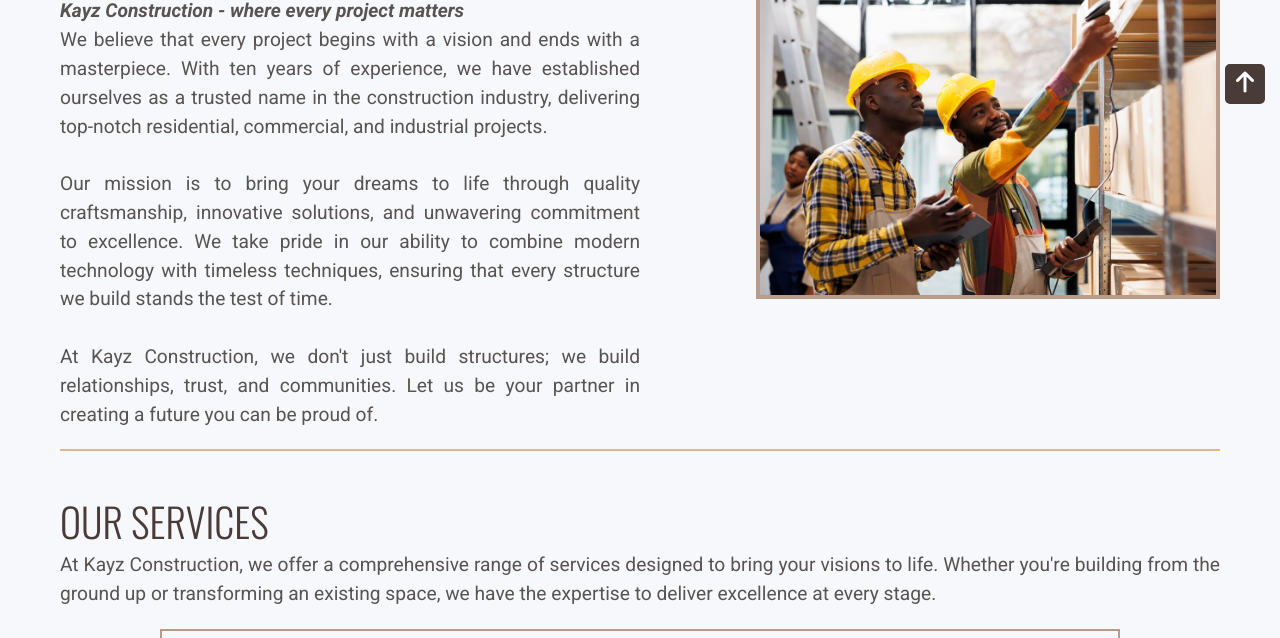
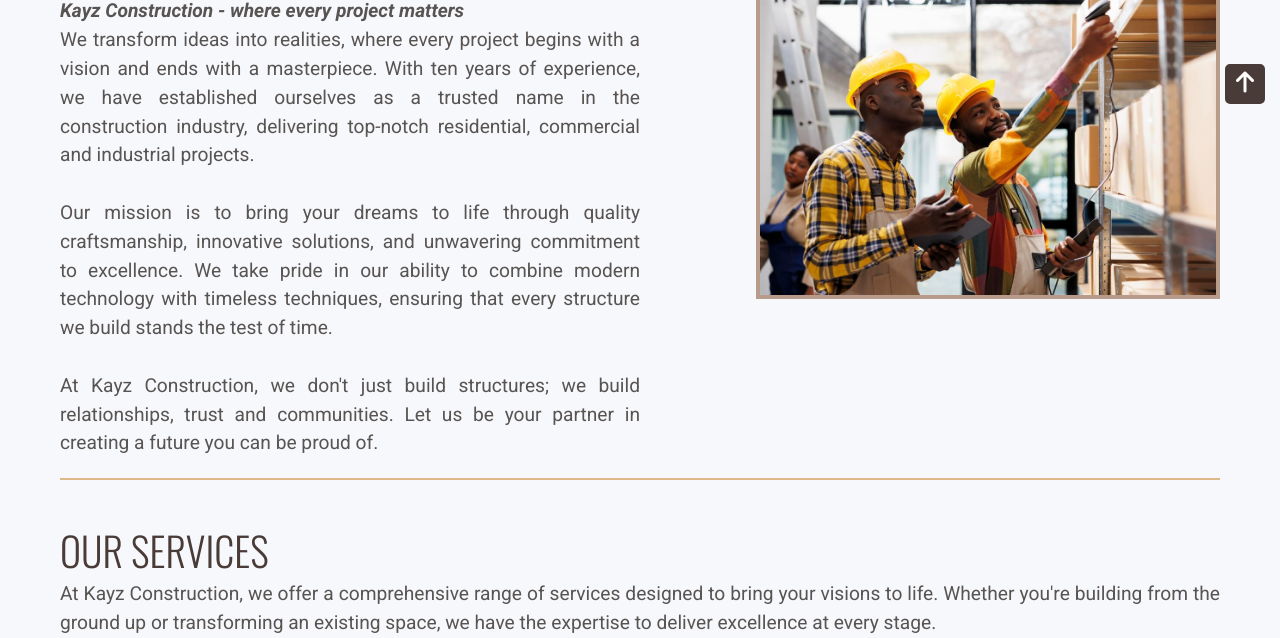
Before and after one commit to kaffy-dev/CODSOFT, a plain HTML site: page Landing-Page/index.html in a window 1280 px wide. Shown: the part 681-1319 px from the top of the page. Drawn offline with nearby package versions, Linux system fonts and the light colour scheme.

Commit message:
Update about

```diff
--- a/Landing-Page/index.html
+++ b/Landing-Page/index.html
@@ -48,16 +48,16 @@
           <h2>ABOUT US</h2>
           <p class="italics">Kayz Construction - where every project matters</p>
           <p>
-            We believe that every project begins with a vision and ends with a
+            We transform ideas into realities, where every project begins with a vision and ends with a
             masterpiece. With ten years of experience, we have established
             ourselves as a trusted name in the construction industry, delivering
-            top-notch residential, commercial, and industrial projects. <br />
+            top-notch residential, commercial and industrial projects. <br />
             <br />Our mission is to bring your dreams to life through quality
             craftsmanship, innovative solutions, and unwavering commitment to
             excellence. We take pride in our ability to combine modern
             technology with timeless techniques, ensuring that every structure
             we build stands the test of time. <br /><br />At Kayz Construction,
-            we don't just build structures; we build relationships, trust, and
+            we don't just build structures; we build relationships, trust and
             communities. Let us be your partner in creating a future you can be
             proud of.
           </p>
```
